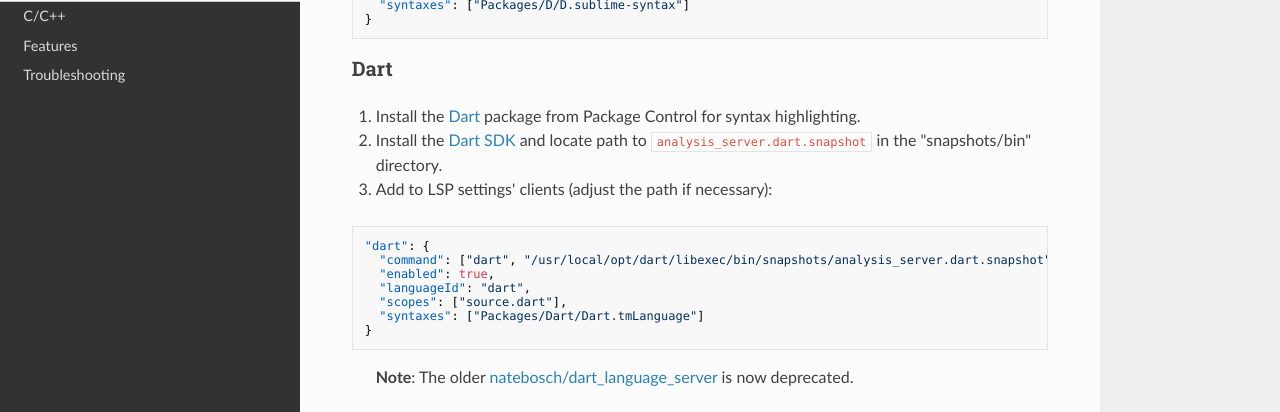
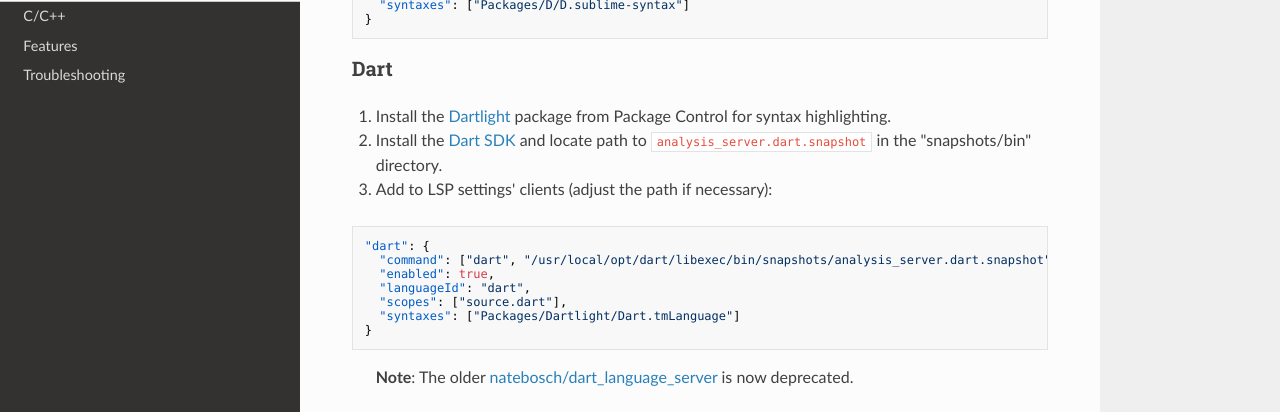
Before and after one commit to sublimelsp/LSP, an MkDocs documentation site: the page built from docs/index.md, in a window 1280 px wide and 900 px high, scrolled down 4958 px. Shown: the part 151-563 px from the top of the window. Built offline with MkDocs 1.6.1, drawn with Linux system fonts in a browser that asks for light colours; nearby versions of some CDN libraries.

Commit message:
Update docs to replace abandoned Dart Package
New package does not have all that old had, but syntax highlighting works

````diff
--- a/docs/index.md
+++ b/docs/index.md
@@ -230,7 +230,7 @@
 
 ### Dart<a name="dart"></a>
 
-1. Install the [Dart](https://packagecontrol.io/packages/Dart) package from Package Control for syntax highlighting.
+1. Install the [Dartlight](https://packagecontrol.io/packages/Dartlight) package from Package Control for syntax highlighting.
 2. Install the [Dart SDK](https://dart.dev/get-dart) and locate path to `analysis_server.dart.snapshot` in the "snapshots/bin" directory.
 3. Add to LSP settings' clients (adjust the path if necessary):
 
@@ -240,7 +240,7 @@
   "enabled": true,
   "languageId": "dart",
   "scopes": ["source.dart"],
-  "syntaxes": ["Packages/Dart/Dart.tmLanguage"]
+  "syntaxes": ["Packages/Dartlight/Dart.tmLanguage"]
 }
 ```
 
````
